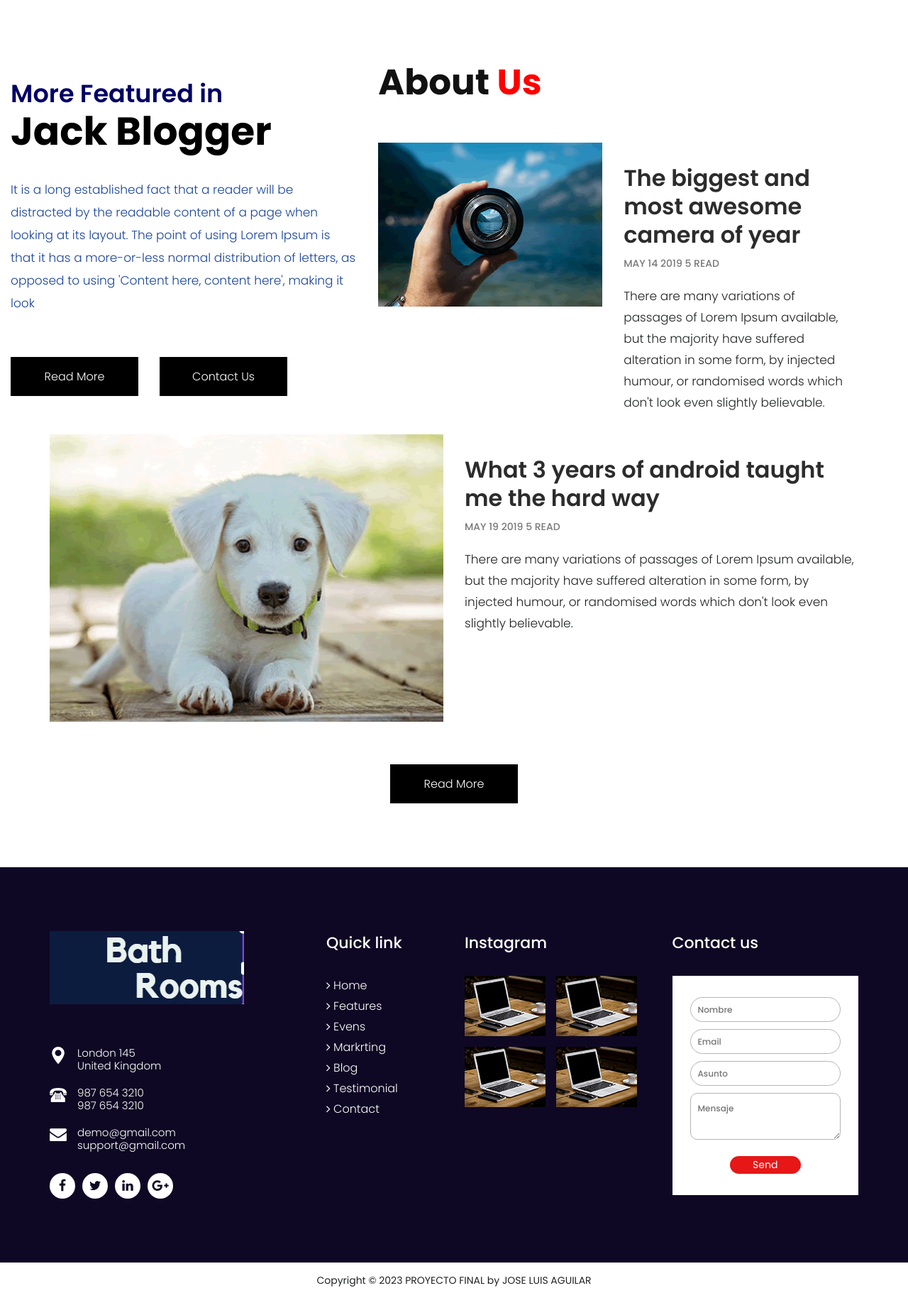
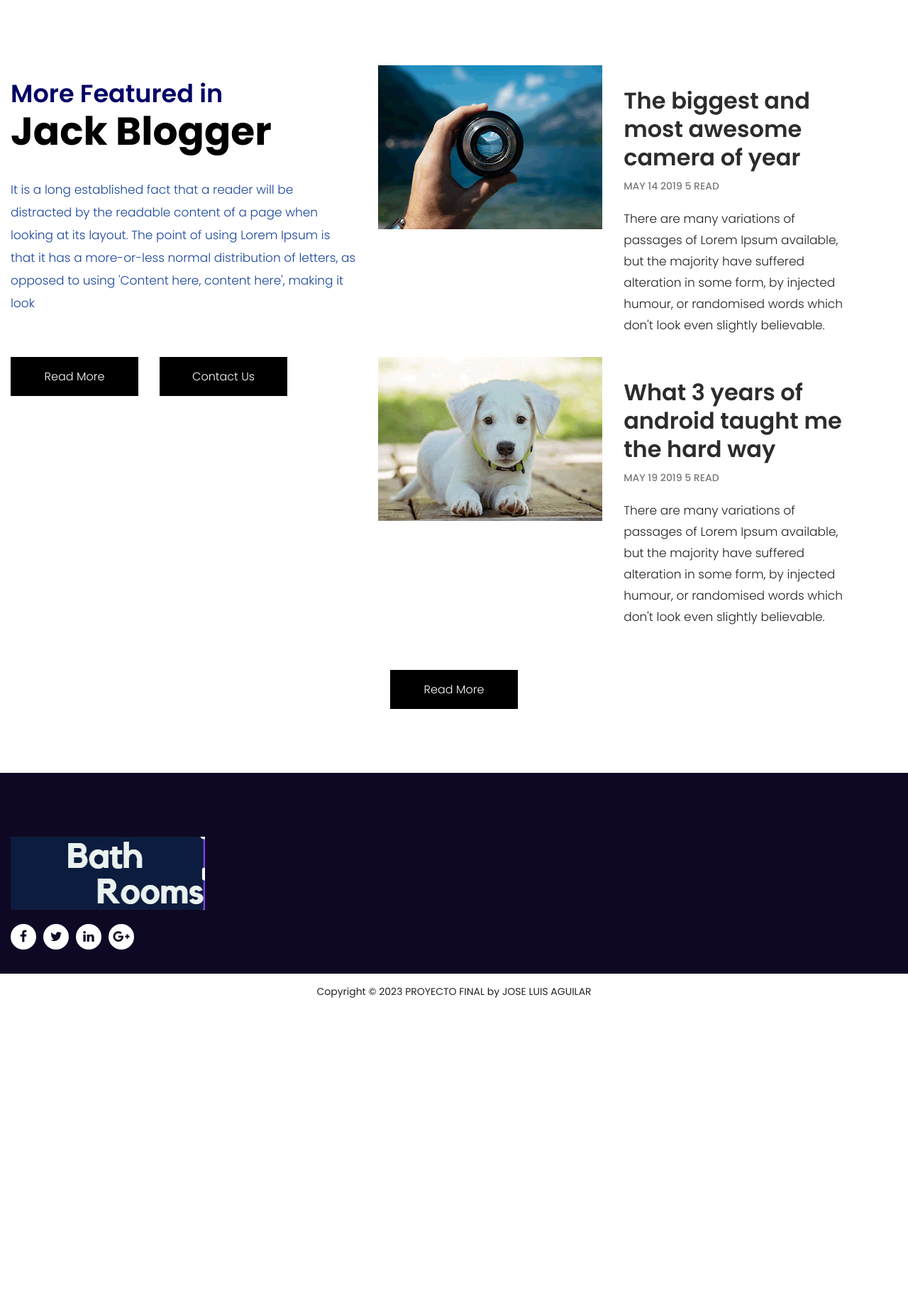
Before and after one commit to joseluis010/proyecto-final, a Django app: page / in a window 1280 px wide. Shown: the part 122-1951 px from the top of the page at 71% size. After the commit the page ends 1528 px from the top, so only its background shows below. Run offline with Django 4.2, Linux system fonts and the light colour scheme; some libraries are stand-ins or nearby versions.

Commit message:
nuevo commit

```diff
--- a/aplicacion/home/static/home/css/style.css
+++ b/aplicacion/home/static/home/css/style.css
@@ -1945,7 +1945,7 @@ input[type="radio"] .styled:checked+label::after {
 
 footer {
     background: #0f0824;
-    min-height: 500px;
+    min-height: 50px;
     padding: 90px 0;
 }
 
--- a/aplicacion/home/templates/home/footer.html
+++ b/aplicacion/home/templates/home/footer.html
@@ -1,14 +1,14 @@
 {% load static %}
 <footer>
-    <div class="container">
-       <div class="row">
-          <div class="col-lg-4 col-md-6">
+    <div >
+       <div >
+          <div class="col-lg-3 col-md-4">
              <a href="#"><img src="{% static 'home/images/bathrooms.png' %}" alt="#" /></a>
-             <ul class="contact_information">
+             <!-- <ul class="contact_information">
                 <li><span><img src="{% static 'home/images/location_icon.png' %}" alt="#" /></span><span class="text_cont">London 145<br>United Kingdom</span></li>
                 <li><span><img src="{% static 'gome/images/phone_icon.png' %}" alt="#" /></span><span class="text_cont">987 654 3210<br>987 654 3210</span></li>
                 <li><span><img src="{% static 'gome/images/mail_icon.png' %}" alt="#" /></span><span class="text_cont">demo@gmail.com<br>support@gmail.com</span></li>
-             </ul>
+             </ul> -->
              <ul class="social_icon">
                 <li><a href="#"><i class="fa fa-facebook"></i></a></li>
                 <li><a href="#"><i class="fa fa-twitter"></i></a></li>
@@ -16,55 +16,9 @@
                 <li><a href="#"><i class="fa fa-google-plus"></i></a></li>
              </ul>
           </div>
-          <div class="col-lg-2 col-md-6">
-             <div class="footer_links">
-                <h3>Quick link</h3>
-                <ul>
-                   <li><a href="#"><i class="fa fa-angle-right" aria-hidden="true"></i> Home</a></li>
-                   <li><a href="#"><i class="fa fa-angle-right" aria-hidden="true"></i> Features</a></li>
-                   <li><a href="#"><i class="fa fa-angle-right" aria-hidden="true"></i> Evens</a></li>
-                   <li><a href="#"><i class="fa fa-angle-right" aria-hidden="true"></i> Markrting</a></li>
-                   <li><a href="#"><i class="fa fa-angle-right" aria-hidden="true"></i> Blog</a></li>
-                   <li><a href="#"><i class="fa fa-angle-right" aria-hidden="true"></i> Testimonial</a></li>
-                   <li><a href="#"><i class="fa fa-angle-right" aria-hidden="true"></i> Contact</a></li>
-                </ul>
-             </div>
-          </div>
-          <div class="col-lg-3 col-md-6">
-             <div class="footer_links">
-                <h3>Instagram</h3>
-                <ol>
-                   <li><img class="img-responsive" src="{% static 'home/images/footer_blog.png' %}" alt="#" /></li>
-                   <li><img class="img-responsive" src="{% static 'home/images/footer_blog.png' %}" alt="#" /></li>
-                   <li><img class="img-responsive" src="{% static 'home/images/footer_blog.png' %}" alt="#" /></li>
-                   <li><img class="img-responsive" src="{% static 'home/images/footer_blog.png' %}" alt="#" /></li>
-                </ol>
-             </div>
-          </div>
-          <div class="col-lg-3 col-md-6">
-             <div class="footer_links">
-                <h3>Contact us</h3>
-                <form action="index.html">
-                   <fieldset>
-                      <div class="field">
-                         <input type="text" name="name" placeholder="Nombre" required="" />
-                      </div>
-                      <div class="field">
-                         <input type="email" name="email" placeholder="Email" required="" />
-                      </div>
-                      <div class="field">
-                         <input type="text" name="subject" placeholder="Asunto" required="" />
-                      </div>
-                      <div class="field">
-                         <textarea placeholder="Mensaje"></textarea>
-                      </div>
-                      <div class="field">
-                         <div class="center">
-                            <button class="reply_bt">Send</button>
-                         </div>
-                      </div>
-                   </fieldset>
-                </form>
+
+
+
              </div>
           </div>
        </div>
@@ -72,12 +26,12 @@
  </footer>
 
  <div class="cpy">
-    <div class="container">
+
        <div class="row">
           <div class="col-md-12">
             <p>Copyright © 2023 PROYECTO FINAL by <a href="https://html.design/">JOSE LUIS AGUILAR</a></p>
           </div>
        </div>
-    </div>
+
  </div>
  <!-- end footer -->
--- a/aplicacion/home/templates/home/index.html
+++ b/aplicacion/home/templates/home/index.html
@@ -28,9 +28,7 @@
          <div class="container">
             <div class="row">
                <div class="col-md-12">
-                  <div class="heading">
-                     <h3>About <span class="orange_color">Us</span></h3>
-                  </div>
+
                </div>
             </div>
             <div class="row">
```
